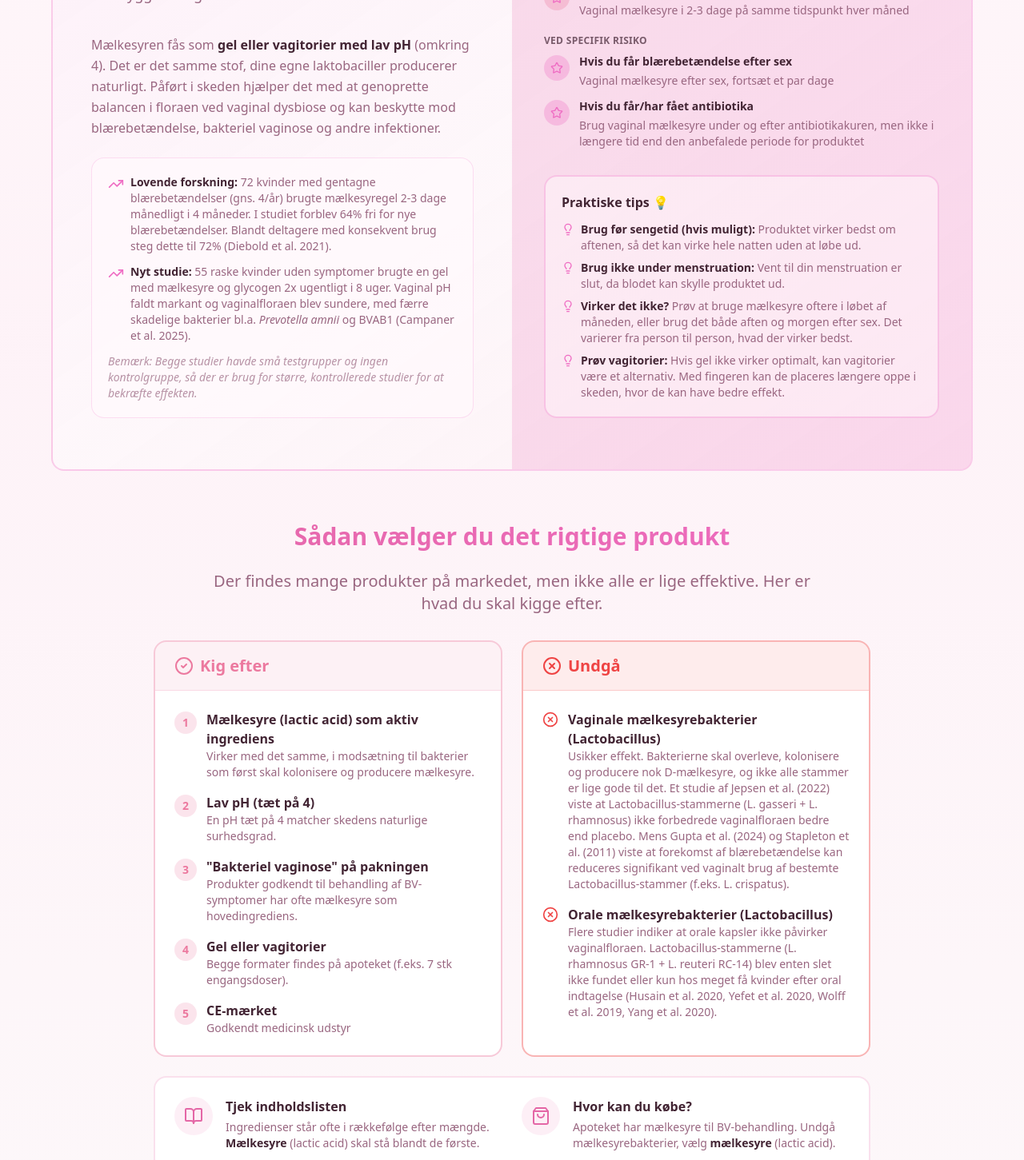
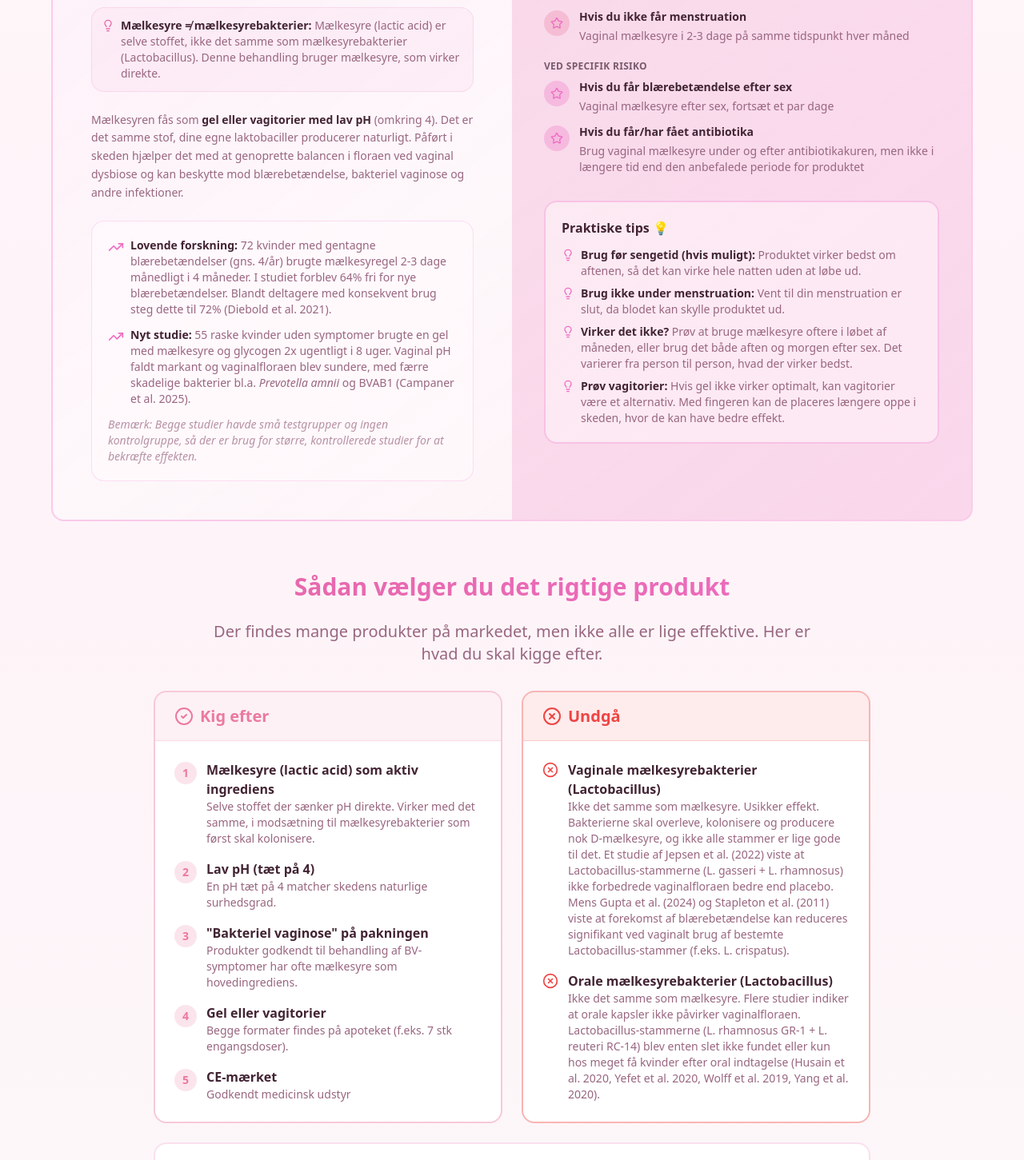
Before and after one commit to mariaasgari/godtisse.dk, a React (Vite) app: page / in a window 1280 px wide. Shown: the part 3240-4691 px from the top of the page at 80% size. Built offline with nearby package versions, Linux system fonts and the light colour scheme.

Commit message:
Update SolutionSection.tsx

```diff
--- a/src/components/sections/SolutionSection.tsx
+++ b/src/components/sections/SolutionSection.tsx
@@ -59,12 +59,23 @@ export const SolutionSection = () => {
                       </h3>
                     </div>
 
-                    <p className="text-muted-foreground leading-relaxed lg:leading-loose lg:text-lg mb-6 lg:mb-8">
+                    <p className="text-sm text-muted-foreground leading-relaxed mb-6">
                       Mælkesyrebehandling bruger{' '}
                       <strong className="text-foreground">vaginal mælkesyre</strong> til at
                       forebygge tilbagevendende blærebetændelse.
                     </p>
-                    <p className="text-muted-foreground leading-relaxed mb-6">
+                    <div className="p-3 bg-primary/5 rounded-lg border border-primary/15 flex items-start gap-2 mb-6">
+                      <Lightbulb className="h-4 w-4 text-primary flex-shrink-0 mt-0.5" />
+                      <p className="text-sm text-muted-foreground">
+                        <strong className="text-foreground">
+                          Mælkesyre ≠ mælkesyrebakterier:
+                        </strong>{' '}
+                        Mælkesyre (lactic acid) er selve stoffet, ikke det samme som
+                        mælkesyrebakterier (Lactobacillus). Denne behandling bruger mælkesyre, som
+                        virker direkte.
+                      </p>
+                    </div>
+                    <p className="text-sm text-muted-foreground leading-relaxed mb-6">
                       Mælkesyren fås som{' '}
                       <strong className="text-foreground">gel eller vagitorier med lav pH</strong>{' '}
                       (omkring 4). Det er det samme stof, dine egne laktobaciller producerer
@@ -260,8 +271,8 @@ export const SolutionSection = () => {
                             Mælkesyre (lactic acid) som aktiv ingrediens
                           </strong>
                           <p className="text-sm text-muted-foreground">
-                            Virker med det samme, i modsætning til bakterier som først skal
-                            kolonisere og producere mælkesyre.
+                            Selve stoffet der sænker pH direkte. Virker med det samme, i modsætning
+                            til mælkesyrebakterier som først skal kolonisere.
                           </p>
                         </div>
                       </div>
@@ -331,7 +342,8 @@ export const SolutionSection = () => {
                             Vaginale mælkesyrebakterier (Lactobacillus)
                           </strong>
                           <p className="text-sm text-muted-foreground">
-                            Usikker effekt. Bakterierne skal overleve, kolonisere og producere nok
+                            Ikke det samme som mælkesyre. Usikker effekt. Bakterierne skal overleve,
+                            kolonisere og producere nok
                             D-mælkesyre, og ikke alle stammer er lige gode til det. Et studie af
                             Jepsen et al. (2022) viste at Lactobacillus-stammerne (L. gasseri + L.
                             rhamnosus) ikke forbedrede vaginalfloraen bedre end placebo. Mens Gupta
@@ -348,7 +360,8 @@ export const SolutionSection = () => {
                             Orale mælkesyrebakterier (Lactobacillus)
                           </strong>
                           <p className="text-sm text-muted-foreground">
-                            Flere studier indiker at orale kapsler ikke påvirker vaginalfloraen.
+                            Ikke det samme som mælkesyre. Flere studier indiker at orale kapsler ikke
+                            påvirker vaginalfloraen.
                             Lactobacillus-stammerne (L. rhamnosus GR-1 + L. reuteri RC-14) blev
                             enten slet ikke fundet eller kun hos meget få kvinder efter oral
                             indtagelse (Husain et al. 2020, Yefet et al. 2020, Wolff et al. 2019,
@@ -388,8 +401,9 @@ export const SolutionSection = () => {
                       <div>
                         <h4 className="font-bold text-foreground mb-1">Hvor kan du købe?</h4>
                         <p className="text-sm text-muted-foreground">
-                          Apoteket har mælkesyre til BV-behandling. Undgå mælkesyrebakterier, vælg{' '}
-                          <strong className="text-foreground">mælkesyre</strong> (lactic acid).
+                          Apoteket har mælkesyre til BV-behandling. Vælg produkter med{' '}
+                          <strong className="text-foreground">mælkesyre</strong> (lactic acid) som
+                          ingrediens, ikke mælkesyrebakterier (Lactobacillus).
                         </p>
                       </div>
                     </div>
```
